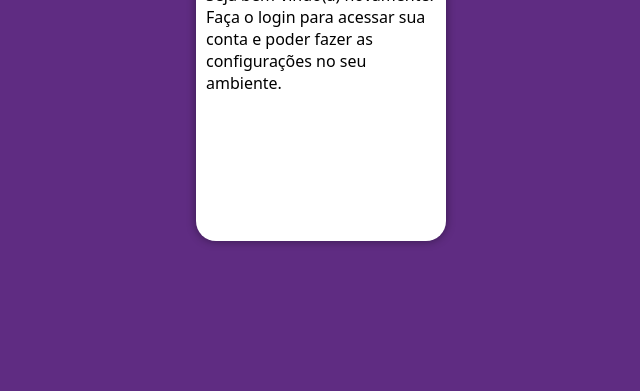
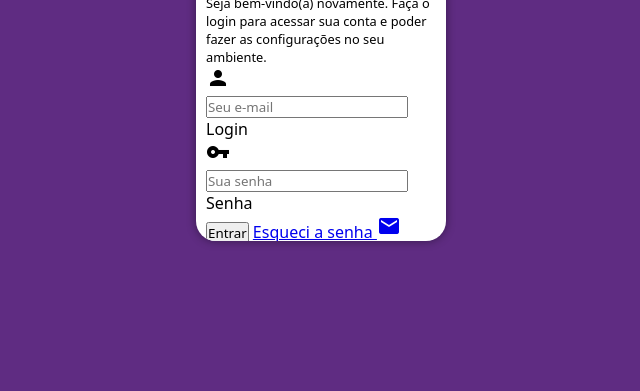
Before and after one commit to alexiagregorio/projeto-login, a plain HTML site: page index.html in a window 1280 px wide. Shown: the part 409-800 px from the top of the page, without its empty margins (319-959 px from the left). Drawn offline with Linux system fonts and the light colour scheme.

Commit message:
adicionei formulario

```diff
--- a/estilos/media-query.css
+++ b/estilos/media-query.css
@@ -42,13 +42,21 @@ Grandes telas: acima de 1200px
     }
 
     section#login > div#imagem {
-        float: left;
+        float: right;
         width: 50%;
         height: 100%;
     }
 
     section#login > div#formulario {
-        float: right;
+        float: left;
         width: 50%;
     }
+
+    div#formulario > h1 {
+        font-size: 2em;
+    }
+
+    div#formulario > p {
+        font-size: 1.2em;
+    }
 }
--- a/estilos/style.css
+++ b/estilos/style.css
@@ -59,3 +59,12 @@ section#login > div#formulario {
     display: block;
     padding: 10px;
 }
+
+div#formulario > h1 {
+    text-align: center;
+    margin-bottom: 10px;
+}
+
+div#formulario > p {
+    font-size: 0.8em;
+}
--- a/index.html
+++ b/index.html
@@ -8,6 +8,8 @@
     <link rel="shortcut icon" href="favicon.ico" type="image/x-icon">
     <link rel="stylesheet" href="estilos/style.css">
     <link rel="stylesheet" href="estilos/media-query.css">
+    <link href="https://fonts.googleapis.com/icon?family=Material+Icons"
+      rel="stylesheet">
 </head>
 <body>
     <main>
@@ -19,8 +21,38 @@
 
             <div id="formulario">
                 <h1>Login</h1>
-                <p>Seja bem-vindo(a) novamente. Faça o login para acessar sua conta e poder fazer as configurações no seu ambiente.</p>
-                <form action="login.php" method="post">
+                <p>Seja bem-vindo(a) novamente.
+                    Faça o login para acessar sua
+                    conta e poder fazer as
+                    configurações no seu ambiente.
+                </p>
+                <form action="login.php"
+                method="post" autocomplete="on">
+                    <div class="campo">
+                        <span class="material-icons">person</span>
+
+                        <input type="email"
+                        name="login" id="ilogin"
+                        placeholder="Seu e-mail"
+                        required autocomplete="email" maxlength="30">
+
+                        <label
+                        for="ilogin">Login</label>
+
+                    </div>
+                    <div class="campo">
+                        <span class="material-icons">vpn_key</span>
+
+                        <input type="password"
+                        name="senha" id="isenha"
+                        placeholder="Sua senha"
+                        required autocomplete="current-password" minlength="8" maxlength="20">
+
+                        <label
+                        for="isenha">Senha</label>
+                    </div>
+                    <input type="submit" value="Entrar">
+                    <a href="esqueci.html">Esqueci a senha <span class="material-icons">mail</span></a>
 
                 </form>
 
```
